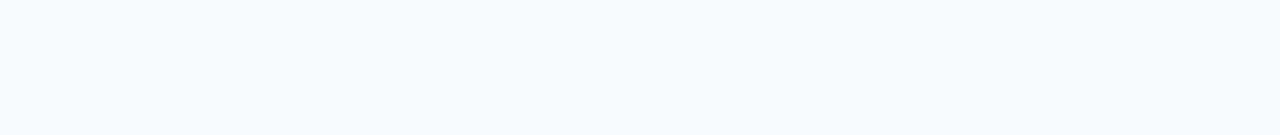
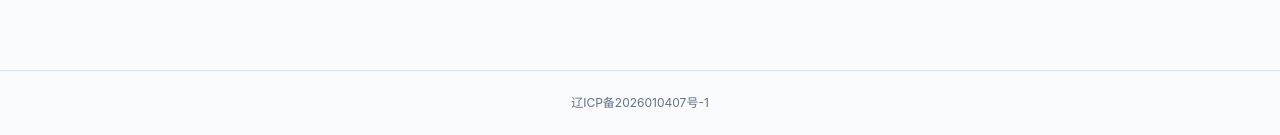
Before and after one commit to lymyxyxyx/Liaoning_magic_cube_team_website, a Next.js app: page / in a window 1280 px wide. Shown: the part 769-904 px from the top of the page. Before the commit the page ends 839 px from the top, so only its background shows below. Built offline with nearby package versions, Linux system fonts and the light colour scheme.

Commit message:
Add ICP filing footer

```diff
--- a/app/globals.css
+++ b/app/globals.css
@@ -35,6 +35,18 @@
 
 main {
   min-height: calc(100vh - 74px);
+}
+
+.site-footer {
+  padding: 22px clamp(18px, 5vw, 64px) 28px;
+  border-top: 1px solid var(--line);
+  color: var(--muted);
+  font-size: 12px;
+  text-align: center;
+}
+
+.site-footer a:hover {
+  color: var(--blue);
 }
 
 .site-header {
--- a/app/layout.tsx
+++ b/app/layout.tsx
@@ -14,6 +14,11 @@
       <body>
         <SiteHeader />
         <main>{children}</main>
+        <footer className="site-footer">
+          <a href="https://beian.miit.gov.cn" target="_blank" rel="noopener noreferrer">
+            辽ICP备2026010407号-1
+          </a>
+        </footer>
       </body>
     </html>
   );
```
